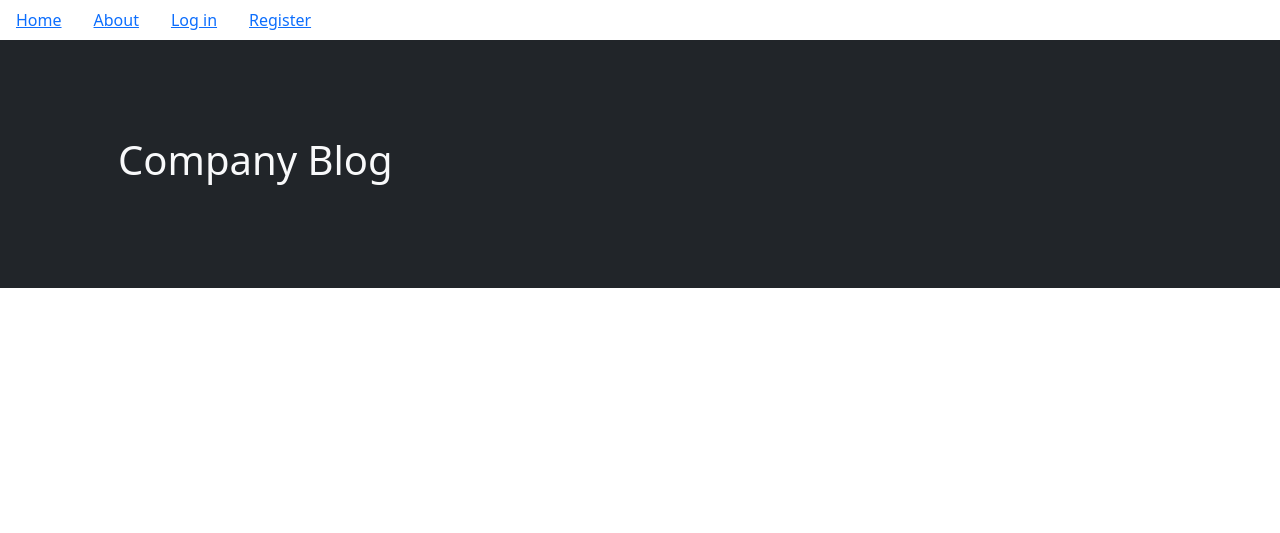
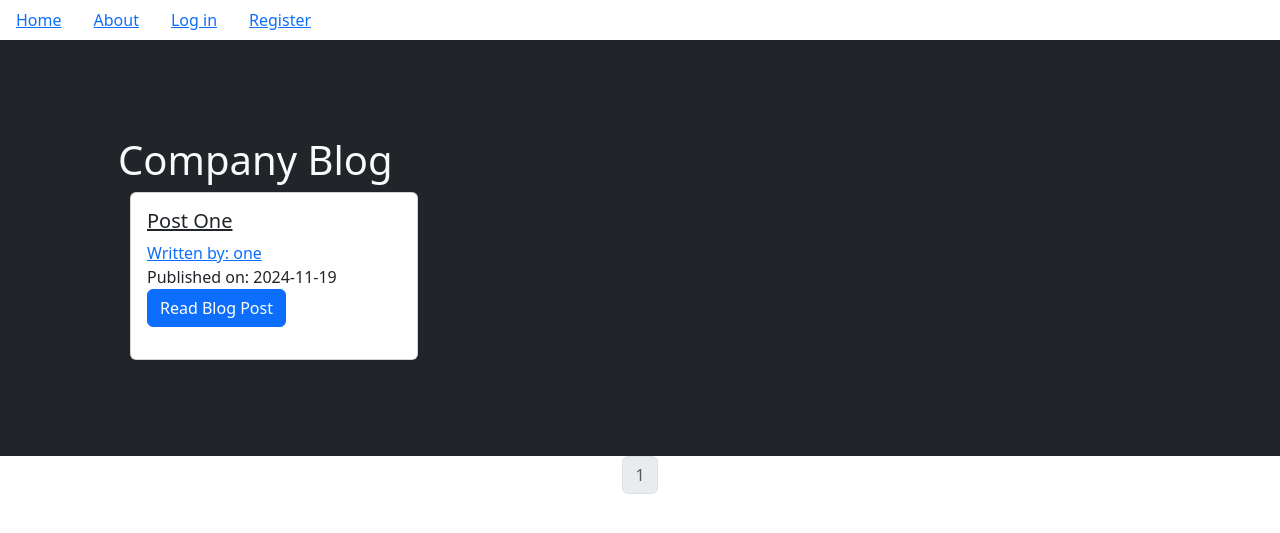
Before and after one commit to MuscGit/Company_Blog, a Flask app: page / in a window 1280 px wide. Shown: the top 533 px of the page. Run offline with Flask 3, Linux system fonts and the light colour scheme.

Commit message:
blog_posts templates and finlise index views

```diff
--- a/companyblog/core/views.py
+++ b/companyblog/core/views.py
@@ -1,10 +1,12 @@
 from flask import render_template, request, Blueprint
-
+from companyblog.models import BlogPost
 core=Blueprint('core',__name__)
 
 @core.route('/')
 def index():
-    return render_template('index.html')
+    page = request.args.get('page',1,type=int)
+    blog_posts = BlogPost.query.order_by(BlogPost.date.desc()).paginate(page=page, per_page=5)
+    return render_template('index.html', blog_posts=blog_posts)
 
 @core.route('/info')
 def info():
--- a/companyblog/templates/base.html
+++ b/companyblog/templates/base.html
@@ -24,7 +24,7 @@
                 <a href="{{url_for('users.account')}}">Account</a>
             </li>
             <li class='nav-link'>
-                <a href="#">Create Post</a>
+                <a href="{{url_for('blog_posts.create_post')}}">Create Post</a>
             </li>
             {% else %}
             <li class='nav-link'>
--- a/companyblog/templates/index.html
+++ b/companyblog/templates/index.html
@@ -3,6 +3,37 @@
 <div class="container-fluid bg-dark text-light p-5">
     <div class="container bg-dark p-5">
     <h1> Company Blog </h1>
+    <div class="container">
+        {% for post in blog_posts.items %}
+        <div class="card" style="width: 18rem;">
+            <div class="card-body">
+              <h5> <a href="{{url_for('blog_posts.blog_post', blog_post_id=post.id)}}" class="card-title">{{post.title}}</a> </h5>
+              <a href="{{url_for('users.user_posts', username = post.author.username)}}" class="card-link">Written by: {{post.author.username}}</a>
+              <p> Published on: {{post.date.strftime('%Y-%m-%d')}}
+              <a class="btn btn-primary" href="{{url_for('blog_posts.blog_post', blog_post_id=post.id)}}"  class="card-link">Read Blog Post</a>
+            </div>
+        </div>
+        {% endfor %}
+
+
+    </div>
     </div>
 </div>
+
+<nav aria-label="Page navigation example">
+    <ul class="pagination justify-content-center">
+        {% for page_num in blog_posts.iter_pages(left_edge =1, right_edge =1, left_current = 1, right_current= 2)%}
+            {% if blog_posts.page == page_num %}
+            <li class="page-item disabled">
+                <a class="page-link" href="{{url_for('core.index', page = page_num)}}">{{page_num}}</a>
+            </li>
+            {% else %}
+            <li class="page-item">
+                <a class="page-link" href="{{url_for('core.index', page = page_num)}}">{{page_num}}</a>
+            </li>
+            {% endif %}
+        {% endfor %}
+    </ul>
+  </nav>
+
 {% endblock %}
--- a/companyblog/templates/user_blog_posts.html
+++ b/companyblog/templates/user_blog_posts.html
@@ -19,7 +19,7 @@
 
 <nav aria-label="Page navigation example">
     <ul class="pagination justify-content-center">
-        {% for page_num in blog_posts.iter_pages(left_edge =1, right_edge =1 left_current = 1, right_current= 2)%}
+        {% for page_num in blog_posts.iter_pages(left_edge =1, right_edge =1, left_current = 1, right_current= 2)%}
         {% if blog_posts.page == page_num %}
         <li class="page-item disabled">
             <a class="page-link" href="{{url_for('users.user_posts', username=user.username, page = page_num)}}">{{page_num}}</a>
```
Also changed, not shown: companyblog/blog_posts/views.py (+6 -7 lines), companyblog/templates/blog_post.html (added, +37 -0 lines), companyblog/templates/create_post.html (+19 -0 lines), companyblog/data.sqlite, companyblog/templates/blogpost.html (deleted).
